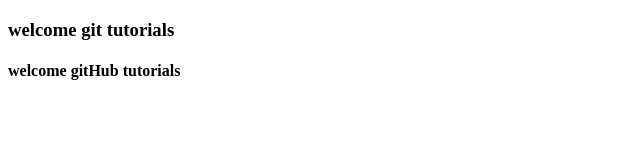
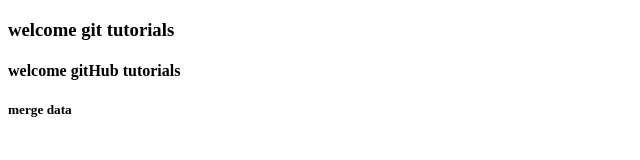
Before and after one commit to YamaniGenipuri/Quiz, a plain HTML site: page index.html in a window 1280 px wide. Shown: the full height of the page, 0-640 px from the left. Drawn offline with Linux system fonts and the light colour scheme.

Commit message:
Update index.html
merge

```diff
--- a/index.html
+++ b/index.html
@@ -8,5 +8,6 @@
 <body>
     <h3>welcome git tutorials</h3>
     <h4>welcome gitHub tutorials</h4>
+    <h5>merge data</h5>
 </body>
 </html>
```
